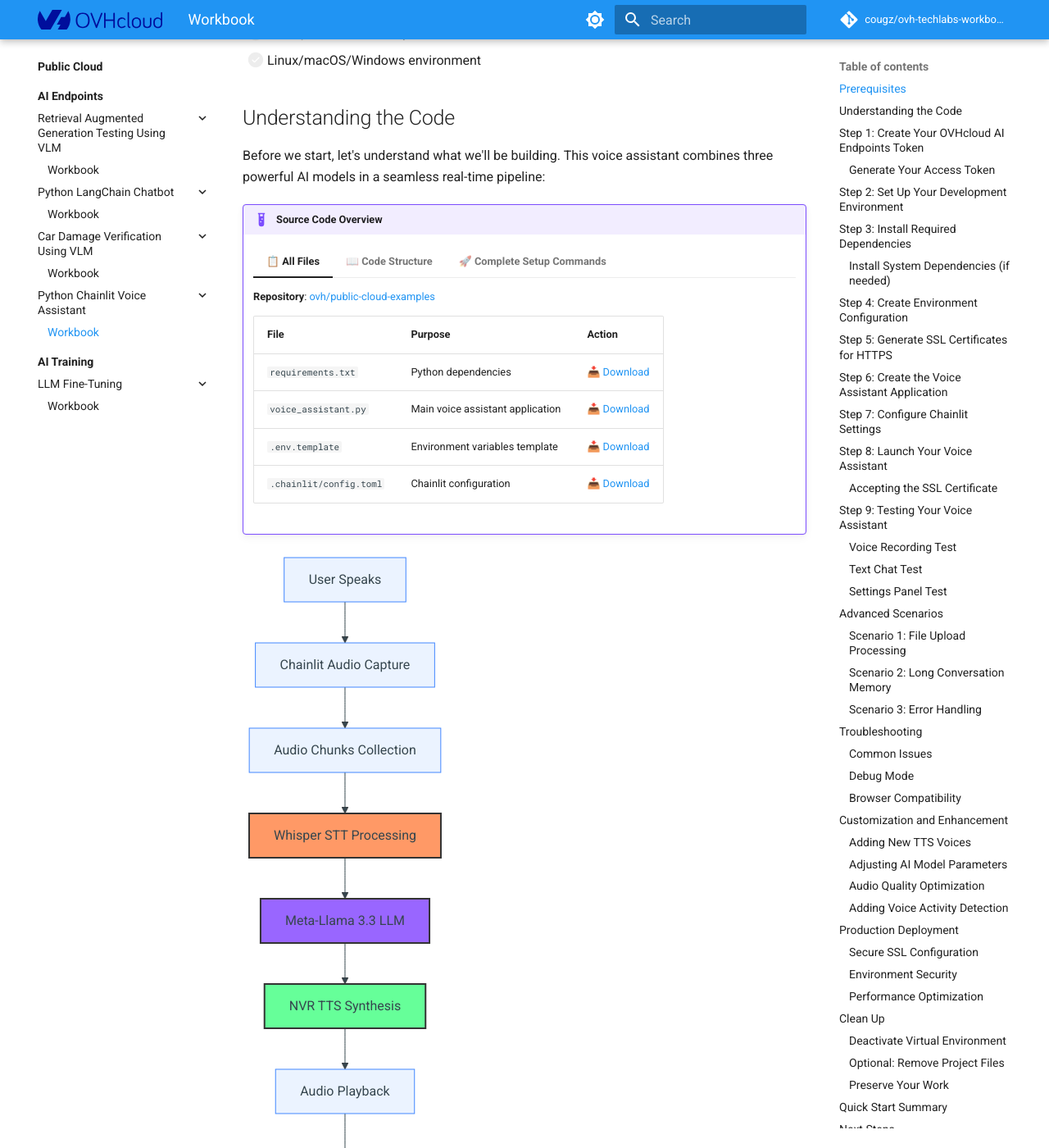
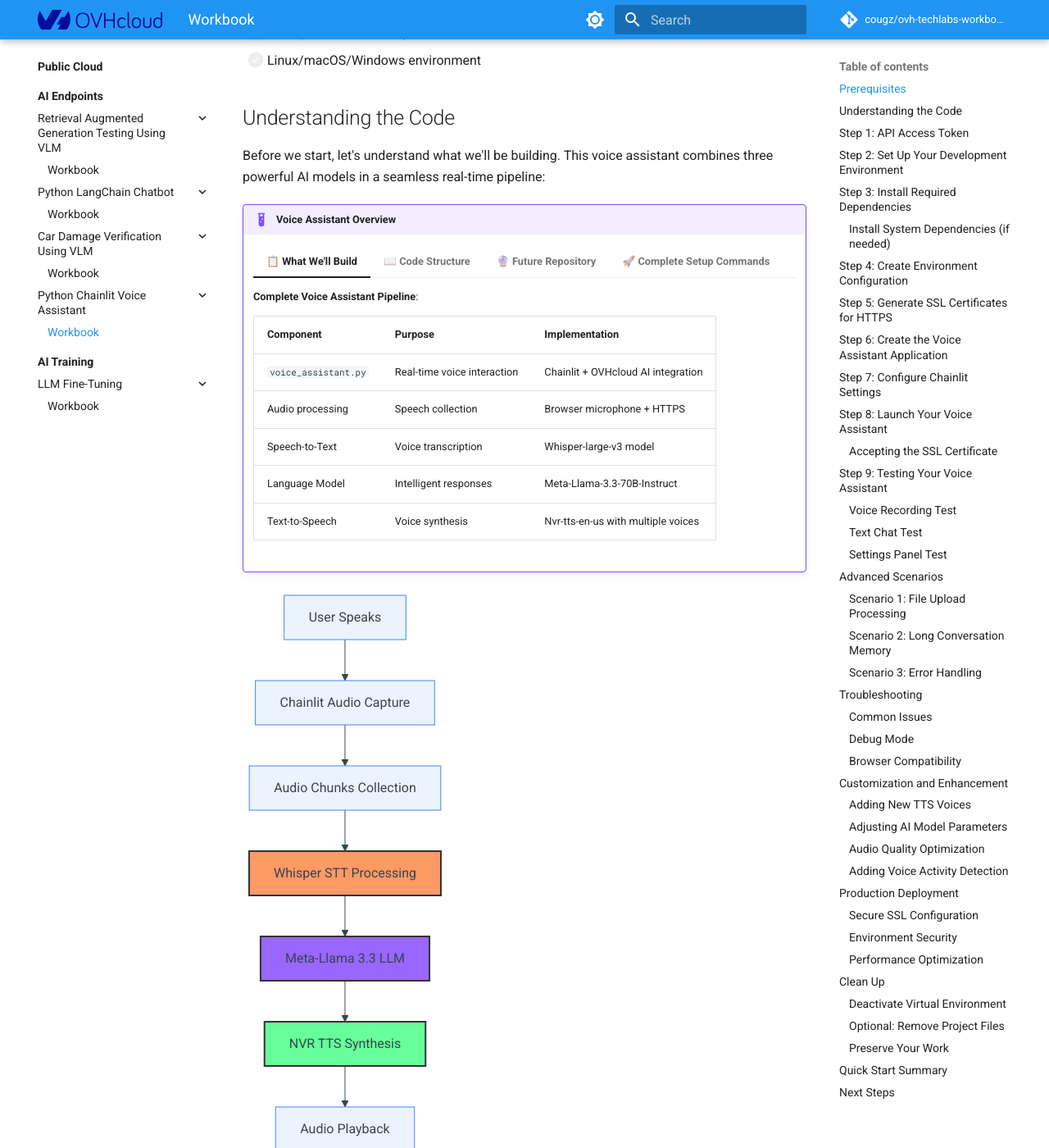
Before and after one commit to cougz/ovh-techlabs-workbooks, an MkDocs documentation site: the page built from docs/public-cloud/ai-endpoints/python-chainlit-voiceassistant/workbook.md, in a window 1280 px wide and 1400 px high, scrolled down 592 px. Shown: the whole window at 82% size. Built offline with MkDocs 1.6.1 and Material for MkDocs 9.7.7, drawn with Linux system fonts in a browser that asks for light colours; comment, search, counter and statistics services are not loaded; some of the changed text lies outside the part shown.

Commit message:
fix(docs): update voice assistant workbook structure and references
- Add voice assistant to public-cloud AI endpoints index
- Update API key section to match other workbooks format
- Replace download links with future repository message
- Use consistent messaging about code availability

````diff
--- a/docs/public-cloud/ai-endpoints/python-chainlit-voiceassistant/workbook.md
+++ b/docs/public-cloud/ai-endpoints/python-chainlit-voiceassistant/workbook.md
@@ -16,17 +16,18 @@
 
 Before we start, let's understand what we'll be building. This voice assistant combines three powerful AI models in a seamless real-time pipeline:
 
-!!! example "Source Code Overview"
+!!! example "Voice Assistant Overview"
 
-    === "📋 All Files"
-        **Repository**: [ovh/public-cloud-examples](https://github.com/ovh/public-cloud-examples/tree/main/ai/ai-endpoints/python-chainlit-voiceassistant)
+    === "📋 What We'll Build"
+        **Complete Voice Assistant Pipeline**:
 
-        | File | Purpose | Action |
-        |------|---------|--------|
-        | `requirements.txt` | Python dependencies | [📥 Download](https://raw.githubusercontent.com/ovh/public-cloud-examples/main/ai/ai-endpoints/python-chainlit-voiceassistant/requirements.txt) |
-        | `voice_assistant.py` | Main voice assistant application | [📥 Download](https://raw.githubusercontent.com/ovh/public-cloud-examples/main/ai/ai-endpoints/python-chainlit-voiceassistant/voice_assistant.py) |
-        | `.env.template` | Environment variables template | [📥 Download](https://raw.githubusercontent.com/ovh/public-cloud-examples/main/ai/ai-endpoints/python-chainlit-voiceassistant/.env.template) |
-        | `.chainlit/config.toml` | Chainlit configuration | [📥 Download](https://raw.githubusercontent.com/ovh/public-cloud-examples/main/ai/ai-endpoints/python-chainlit-voiceassistant/.chainlit/config.toml) |
+        | Component | Purpose | Implementation |
+        |-----------|---------|----------------|
+        | `voice_assistant.py` | Real-time voice interaction | Chainlit + OVHcloud AI integration |
+        | Audio processing | Speech collection | Browser microphone + HTTPS |
+        | Speech-to-Text | Voice transcription | Whisper-large-v3 model |
+        | Language Model | Intelligent responses | Meta-Llama-3.3-70B-Instruct |
+        | Text-to-Speech | Voice synthesis | Nvr-tts-en-us with multiple voices |
 
     === "📖 Code Structure"
         **Voice Processing Pipeline**:
@@ -55,6 +56,16 @@ Before we start, let's understand what we'll be building. This voice assistant c
         • **Error Handling** with comprehensive troubleshooting
         • **Cross-platform Support** for Windows, macOS, and Linux
 
+        **Best for**: Learning voice AI integration and real-time processing concepts
+
+    === "🔮 Future Repository"
+        **Official examples repository:**
+        - Source code will be available in [ovh/public-cloud-examples](https://github.com/ovh/public-cloud-examples/tree/main/ai/ai-endpoints/python-chainlit-voiceassistant) (coming soon)
+        - Ready-to-run implementation files
+        - Production-ready code structure
+
+        **Best for**: Quick deployment and reference implementations
+
     === "🚀 Complete Setup Commands"
         ```bash
         # Quick setup for experienced users
@@ -80,26 +91,10 @@ flowchart TD
     style F fill:#6f9,stroke:#333,stroke-width:2px
 ```
 
-## Step 1: Create Your OVHcloud AI Endpoints Token
+## Step 1: API Access Token
 
-!!! tip "AI Endpoints Access Required"
-    You'll need an OVHcloud AI Endpoints access token to use the Whisper, Llama, and TTS models. This token authenticates your requests to the AI services.
-
-### Generate Your Access Token
-
-- [ ] Go to [OVHcloud Control Panel](https://www.ovh.com/manager/)
-- [ ] Navigate to **Public Cloud > AI Endpoints**
-- [ ] Click on **Access and Security**
-- [ ] Click **Generate Token**
-- [ ] Copy your access token (keep it secure)
-
-The token format looks like: `eyJhbGciOiJFZERTQSIsImtpZCI6Ij...`
-
-Expected output:
-```
-✅ Token generated successfully
-🔑 Access token: eyJhbGciOiJFZERTQSIs...
-```
+!!! info "API Key Provided"
+    Your Personal AI Endpoints API key will be provided by your Customer Trainer.
 
 ## Step 2: Set Up Your Development Environment
 
````
Also changed, not shown: docs/public-cloud/ai-endpoints/index.md (+2 -0 lines).
